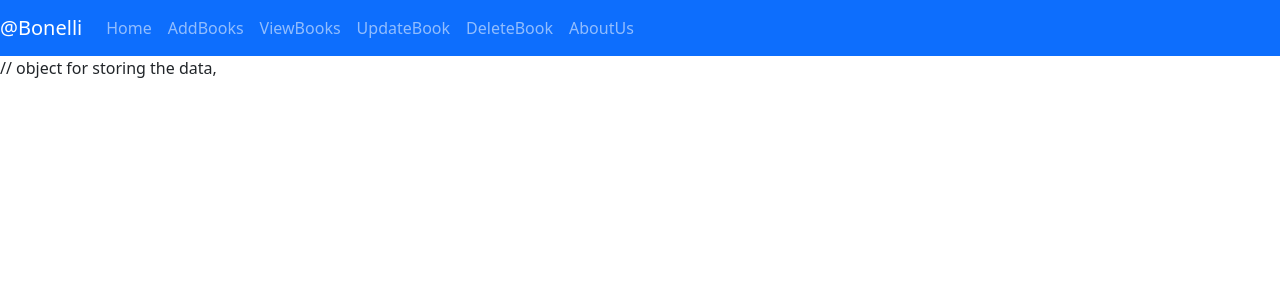
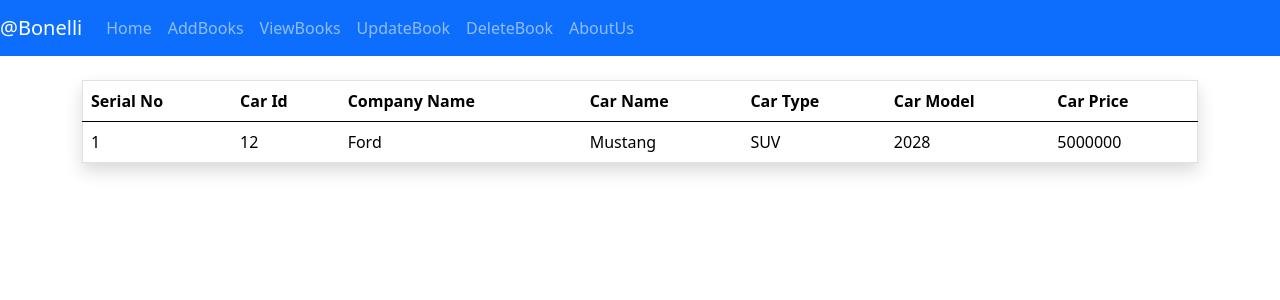
Before and after one commit to NAVEENWODEYAR/Aquila, a React (Create React App) app in the folder UI/bonelli/: page /ViewBook in a window 1280 px wide. Shown: the top 300 px of the page. Built offline with nearby package versions, Linux system fonts and the light colour scheme.

Commit message:
@CrossOrigin

```diff
--- a/UI/bonelli/src/Nav/Navbar.jsx
+++ b/UI/bonelli/src/Nav/Navbar.jsx
@@ -10,7 +10,7 @@ function Navbar() {
   return (
       <>
       <Router>
-       <nav className='navbar navbar-dark bg-primary navbar-expand-lg'>
+       <nav className='navbar navbar-expand-lg navbar-dark bg-primary'>
            <Link to="#" className='navbar-brand' > @Bonelli </Link>
               <div className='ml-auto'>
                 <ul className='navbar-nav'>
--- a/UI/bonelli/src/Nav/ViewBooks.jsx
+++ b/UI/bonelli/src/Nav/ViewBooks.jsx
@@ -1,14 +1,53 @@
-import React from 'react'
+import React, { useEffect, useState } from 'react';
+import axios from 'axios';
 
-function ViewBooks()
-{
+const ViewBooks = () => {
+
+  // object to store the data,
+    const [cars,setCars] = useState([]);
+
+  // to render page each time
+    useEffect(()=> {getCarsdData()},[])
+
+  // fetch the data from the database,
+    let getCarsdData = async()=>{
+        const result = await axios.get("localhost:96/car/getCars");
+        console.log(result.data)
+    }
+
+
+
   return (
     <>
-
-      // object for storing the data,
-
+      <div className="container">
+        <div className="py-4">
+          <table className="table border shadow">
+            <thead>
+              <tr>
+                <th scope="col">Serial No</th>
+                <th scope="col">Car Id</th>
+                <th scope="col">Company Name</th>
+                <th scope="col">Car Name</th>
+                <th scope="col">Car Type</th>
+                <th scope="col">Car Model</th>
+                <th scope="col">Car Price</th>
+              </tr>
+            </thead>
+            <tbody>
+              <tr>
+                <td>1</td>
+                <td>12</td>
+                <td>Ford</td>
+                <td>Mustang</td>
+                <td>SUV</td>
+                <td>2028</td>
+                <td>5000000</td>
+              </tr>
+            </tbody>
+          </table>
+        </div>
+      </div>
     </>
-  )
+  );
 }
-
-export default ViewBooks
+export default ViewBooks;
```
Also changed, not shown: 1 other file (tests, documents, lock files or other folders).
